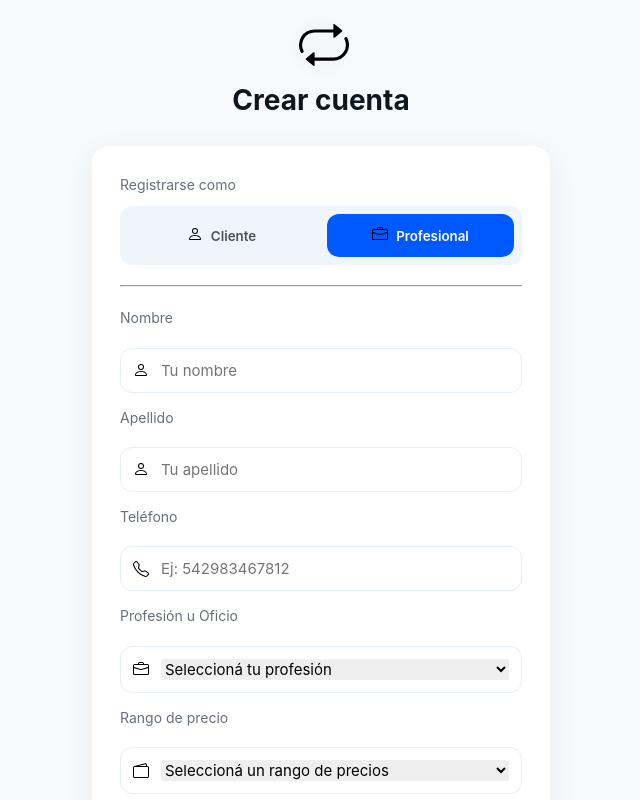
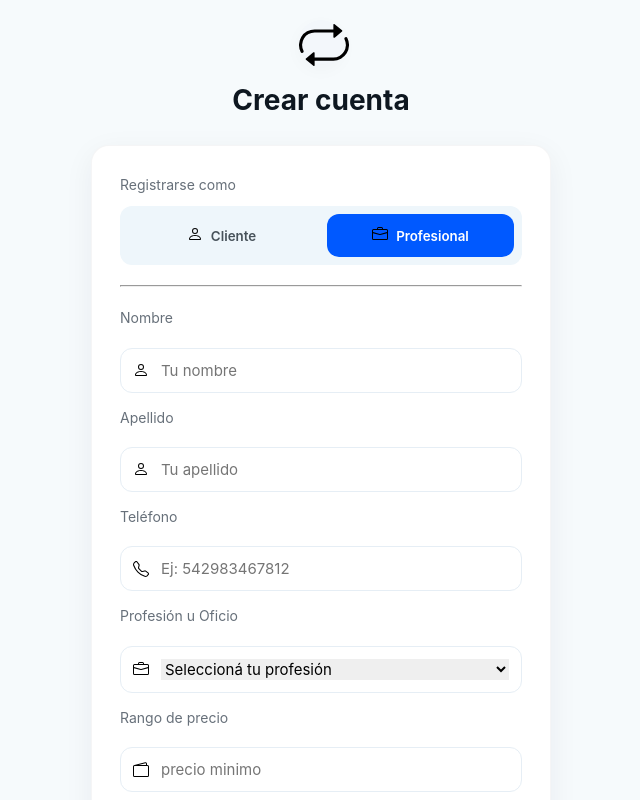
Before and after one commit to nahuelseguel/Trabajo-final-full-stack, a React (Vite) app: page /signup in a window 1280 px wide. Both pictures are taken after a click on the button "Profesional". Shown: the top 800 px of the page, without its empty margins (319-959 px from the left). Built offline with nearby package versions, Linux system fonts and the light colour scheme; a web font is replaced by a local one.

Commit message:
Modifico archivo signUp

```diff
--- a/src/components/SignUp.jsx
+++ b/src/components/SignUp.jsx
@@ -12,7 +12,8 @@ const SignUp = () => {
     password: "",
     confirmPassword: "",
     profesion: "",
-    rangoPrecio: "",
+    precio_min: "",
+    precio_max: "",
   });
 
   // rol: "cliente" o "profesional"
@@ -65,7 +66,7 @@ const SignUp = () => {
       return;
     }
 
-    if (role === "profesional" && !form.rangoPrecio) {
+    if (role === "profesional" && (!form.precio_min || !form.precio_max)) {
       setError("Seleccioná el rango de precio en el que trabajás.");
       return;
     }
@@ -85,15 +86,27 @@ const SignUp = () => {
       return;
     }
 
-     try {
+    try {
       const payload = {
         nombre: form.nombre,
         apellido: form.apellido,
         telefono: form.telefono,
         email: form.email,
         password: form.password,
-        rol: role
+        rol: role,
+        profesion: role === "profesional" ? form.profesion : undefined,
+        precio_min: role === "profesional" ? form.precio_min : undefined,
+        precio_max: role === "profesional" ? form.precio_max : undefined,
       }; // acá camnbio solo role por rol: role para que coicida con el BE
+
+
+      // Si el rol es profesional, agrego profesión
+      // if (role === "profesional") {
+      //   payload.profesion = form.profesion;
+      //   payload.precioMin = form.precioMin;
+      //   payload.precioMax = form.precioMax;
+      // }
+
       const res = await fetch('http://localhost:3000/user', { // Debería ser la URL de tu backend para crear usuarios
         method: "POST",
         headers: { "Content-Type": "application/json" },
@@ -118,7 +131,8 @@ const SignUp = () => {
         password: "",
         confirmPassword: "",
         profesion: "",
-        rangoPrecio: "",
+        precioMin: "",
+        precioMax: "",
       });
     } catch (err) {
       console.error(err);
@@ -238,20 +252,28 @@ const SignUp = () => {
               <label className="field-label field-label--spaced">Rango de precio</label>
               <div className="input-wrap select-wrap">
                 <img src="./src/assets/wallet.svg" alt="rango precio" className="input-icon" />
-                <select
-                  className="input-field select-field"
-                  name="rangoPrecio"
-                  value={form.rangoPrecio}
+                <input
+                  className="input-field"
+                  type="number"
+                  placeholder="precio minimo"
+                  name="precio_min"
+                  value={form.precio_min}
                   onChange={handleChange}
-                  required={role === "profesional"}
-                  aria-label="Rango de precio"
-                >
-                  <option value="">Seleccioná un rango de precios</option>
-                  <option value="0-499">Hasta $499</option>
-                  <option value="500-999">$500 - $999</option>
-                  <option value="1000-1999">$1.000 - $1.999</option>
-                  <option value="2000+">Más de $2.000</option>
-                </select>
+                  required
+                />
+              </div>
+
+              <div className="input-wrap select-wrap">
+                <img src="./src/assets/wallet.svg" alt="rango precio" className="input-icon" />
+                <input
+                  className="input-field"
+                  type="number"
+                  placeholder="precio maximo"
+                  name="precio_max"
+                  value={form.precio_max}
+                  onChange={handleChange}
+                  required
+                />
               </div>
 
             </>
```
